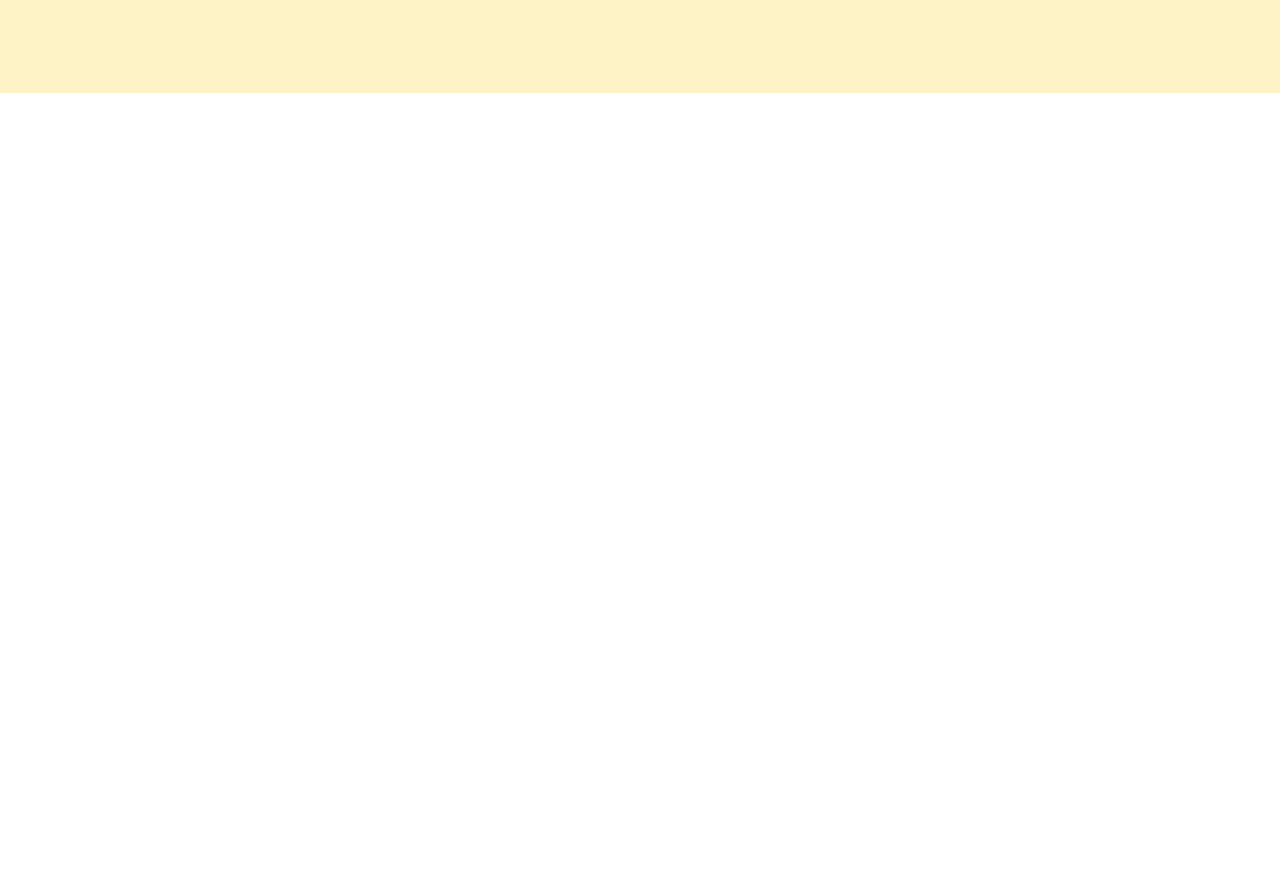
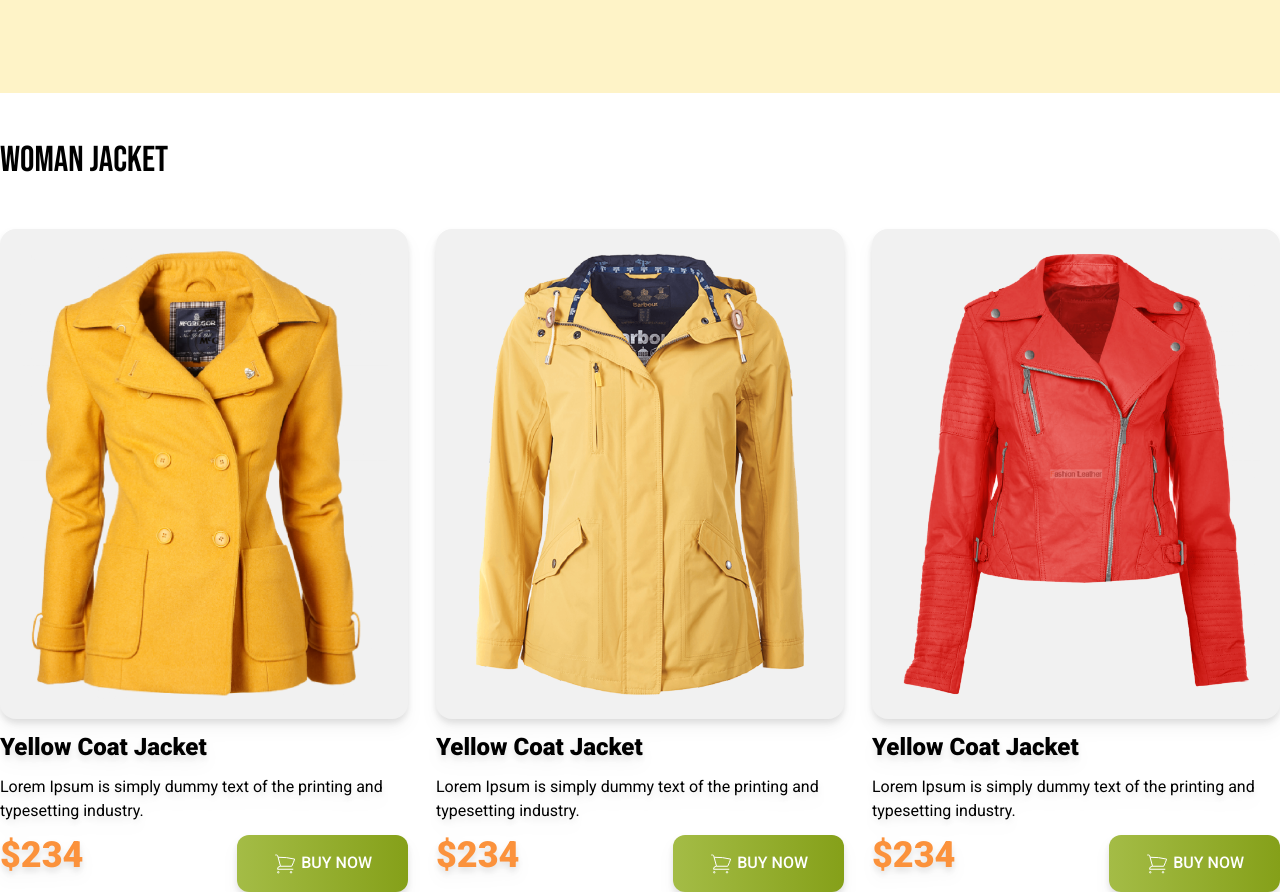
Before and after one commit to fuadhasan05/fashion-website, a plain HTML site: page index.html in a window 1280 px wide. Shown: the part 586-1478 px from the top of the page. Before the commit the page ends 800 px from the top, so only its background shows below. Drawn offline with nearby package versions, Linux system fonts and the light colour scheme.

Commit message:
added women jacket section

```diff
--- a/index.html
+++ b/index.html
@@ -10,11 +10,16 @@
     <!-- font style -->
     <link rel="preconnect" href="https://fonts.googleapis.com">
     <link rel="preconnect" href="https://fonts.gstatic.com" crossorigin>
-    <link href="https://fonts.googleapis.com/css2?family=Bebas+Neue&display=swap" rel="stylesheet">
+    <link href="https://fonts.googleapis.com/css2?family=Bebas+Neue&family=Roboto:wght@400;500;700;900&display=swap"
+        rel="stylesheet">
 
     <style>
         .font-bebas {
             font-family: 'Bebas Neue', sans-serif;
+        }
+
+        .font-roboto {
+            font-family: 'Roboto', sans-serif;
         }
     </style>
 </head>
@@ -44,16 +49,91 @@
                             d="M2.25 3h1.386c.51 0 .955.343 1.087.835l.383 1.437M7.5 14.25a3 3 0 00-3 3h15.75m-12.75-3h11.218c1.121-2.3 2.1-4.684 2.924-7.138a60.114 60.114 0 00-16.536-1.84M7.5 14.25L5.106 5.272M6 20.25a.75.75 0 11-1.5 0 .75.75 0 011.5 0zm12.75 0a.75.75 0 11-1.5 0 .75.75 0 011.5 0z" />
                     </svg>
                     Buy Now</button>
-
             </div>
             <div>
                 <img src="images/model.png" alt="">
+            </div>
+        </div>
+    </header>
 
+    <main class="max-w-7xl mx-auto ">
+        <!-- women jacket -->
+        <section class="py-12">
+            <h3 class="font-bebas text-4xl">WOMan Jacket </h3>
+        </section>
+        <!-- jacket container -->
+        <div class="font-roboto grid grid-cols-1 md:grid-cols-2 lg:grid-cols-3 gap-7">
+            <!-- jacket-1 -->
+            <div class=" space-y-3 drop-shadow-lg">
+                <div class="bg-[#F1F1F1;] p-5 rounded-2xl">
+                    <img src="images/jacket-1.png" alt="">
+                </div>
+                <h4 class=" text-2xl font-black"> Yellow Coat Jacket </h4>
+                <p class="text-base">
+                    Lorem Ipsum is simply dummy text of the
+                    printing and typesetting industry.
+                </p>
+                <div class="flex justify-between">
+                    <h3 class="text-4xl font-black text-orange-400" >$234</h3>
+                <button class="px-9 py-4 rounded-xl text-white uppercase font-medium
+                bg-gradient-to-r from-[#A4BC46] to-[#85A019] ">
+                    <svg xmlns="http://www.w3.org/2000/svg" fill="none" viewBox="0 0 24 24" strokeWidth={1.5}
+                        stroke="currentColor" class="w-6 h-6 inline">
+                        <path strokeLinecap="round" strokeLinejoin="round"
+                            d="M2.25 3h1.386c.51 0 .955.343 1.087.835l.383 1.437M7.5 14.25a3 3 0 00-3 3h15.75m-12.75-3h11.218c1.121-2.3 2.1-4.684 2.924-7.138a60.114 60.114 0 00-16.536-1.84M7.5 14.25L5.106 5.272M6 20.25a.75.75 0 11-1.5 0 .75.75 0 011.5 0zm12.75 0a.75.75 0 11-1.5 0 .75.75 0 011.5 0z" />
+                    </svg>
+                    Buy Now</button>
+                </div>
+            </div>
+
+            <!-- jacket-2 -->
+            <div class=" space-y-3 drop-shadow-lg">
+                <div class="bg-[#F1F1F1;] p-5 rounded-2xl">
+                    <img src="images/jacket-2.png" alt="">
+                </div>
+                <h4 class=" text-2xl font-black"> Yellow Coat Jacket </h4>
+                <p class="text-base">
+                    Lorem Ipsum is simply dummy text of the
+                    printing and typesetting industry.
+                </p>
+                <div class="flex justify-between">
+                    <h3 class="text-4xl font-black text-orange-400" >$234</h3>
+                <button class="px-9 py-4 rounded-xl text-white uppercase font-medium
+                bg-gradient-to-r from-[#A4BC46] to-[#85A019] ">
+                    <svg xmlns="http://www.w3.org/2000/svg" fill="none" viewBox="0 0 24 24" strokeWidth={1.5}
+                        stroke="currentColor" class="w-6 h-6 inline">
+                        <path strokeLinecap="round" strokeLinejoin="round"
+                            d="M2.25 3h1.386c.51 0 .955.343 1.087.835l.383 1.437M7.5 14.25a3 3 0 00-3 3h15.75m-12.75-3h11.218c1.121-2.3 2.1-4.684 2.924-7.138a60.114 60.114 0 00-16.536-1.84M7.5 14.25L5.106 5.272M6 20.25a.75.75 0 11-1.5 0 .75.75 0 011.5 0zm12.75 0a.75.75 0 11-1.5 0 .75.75 0 011.5 0z" />
+                    </svg>
+                    Buy Now</button>
+                </div>
+            </div>
+
+            <!-- jacket-2 -->
+            <div class=" space-y-3 drop-shadow-lg">
+                <div class="bg-[#F1F1F1;] p-5 rounded-2xl">
+                    <img src="images/jacket-3.png" alt="">
+                </div>
+                <h4 class=" text-2xl font-black"> Yellow Coat Jacket </h4>
+                <p class="text-base">
+                    Lorem Ipsum is simply dummy text of the
+                    printing and typesetting industry.
+                </p>
+                <div class="flex justify-between">
+                    <h3 class="text-4xl font-black text-orange-400" >$234</h3>
+                <button class="px-9 py-4 rounded-xl text-white uppercase font-medium
+                bg-gradient-to-r from-[#A4BC46] to-[#85A019] ">
+                    <svg xmlns="http://www.w3.org/2000/svg" fill="none" viewBox="0 0 24 24" strokeWidth={1.5}
+                        stroke="currentColor" class="w-6 h-6 inline">
+                        <path strokeLinecap="round" strokeLinejoin="round"
+                            d="M2.25 3h1.386c.51 0 .955.343 1.087.835l.383 1.437M7.5 14.25a3 3 0 00-3 3h15.75m-12.75-3h11.218c1.121-2.3 2.1-4.684 2.924-7.138a60.114 60.114 0 00-16.536-1.84M7.5 14.25L5.106 5.272M6 20.25a.75.75 0 11-1.5 0 .75.75 0 011.5 0zm12.75 0a.75.75 0 11-1.5 0 .75.75 0 011.5 0z" />
+                    </svg>
+                    Buy Now</button>
+                </div>
             </div>
         </div>
 
-    </header>
-    <main>
+
 
     </main>
     <footer>
```
